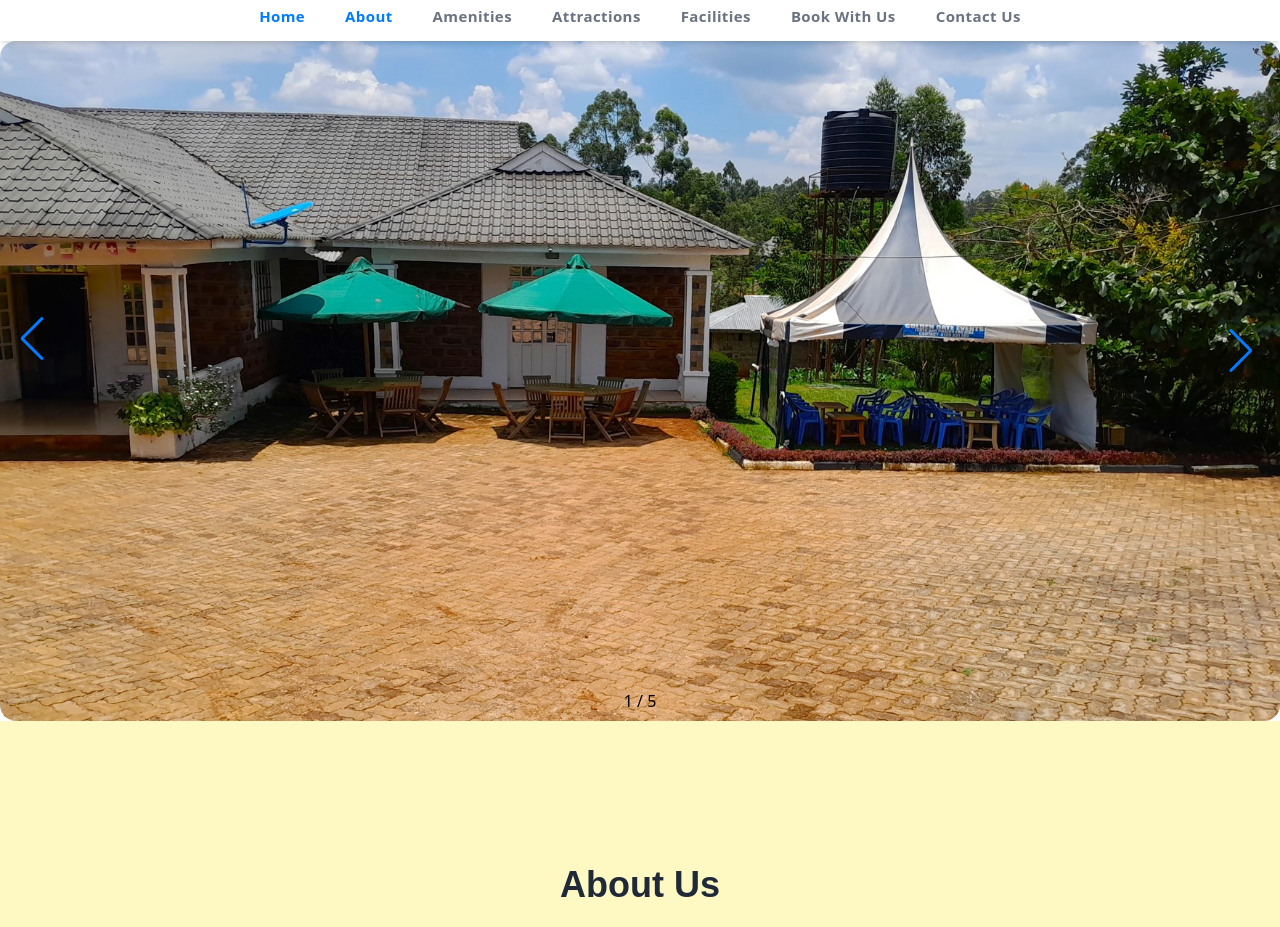
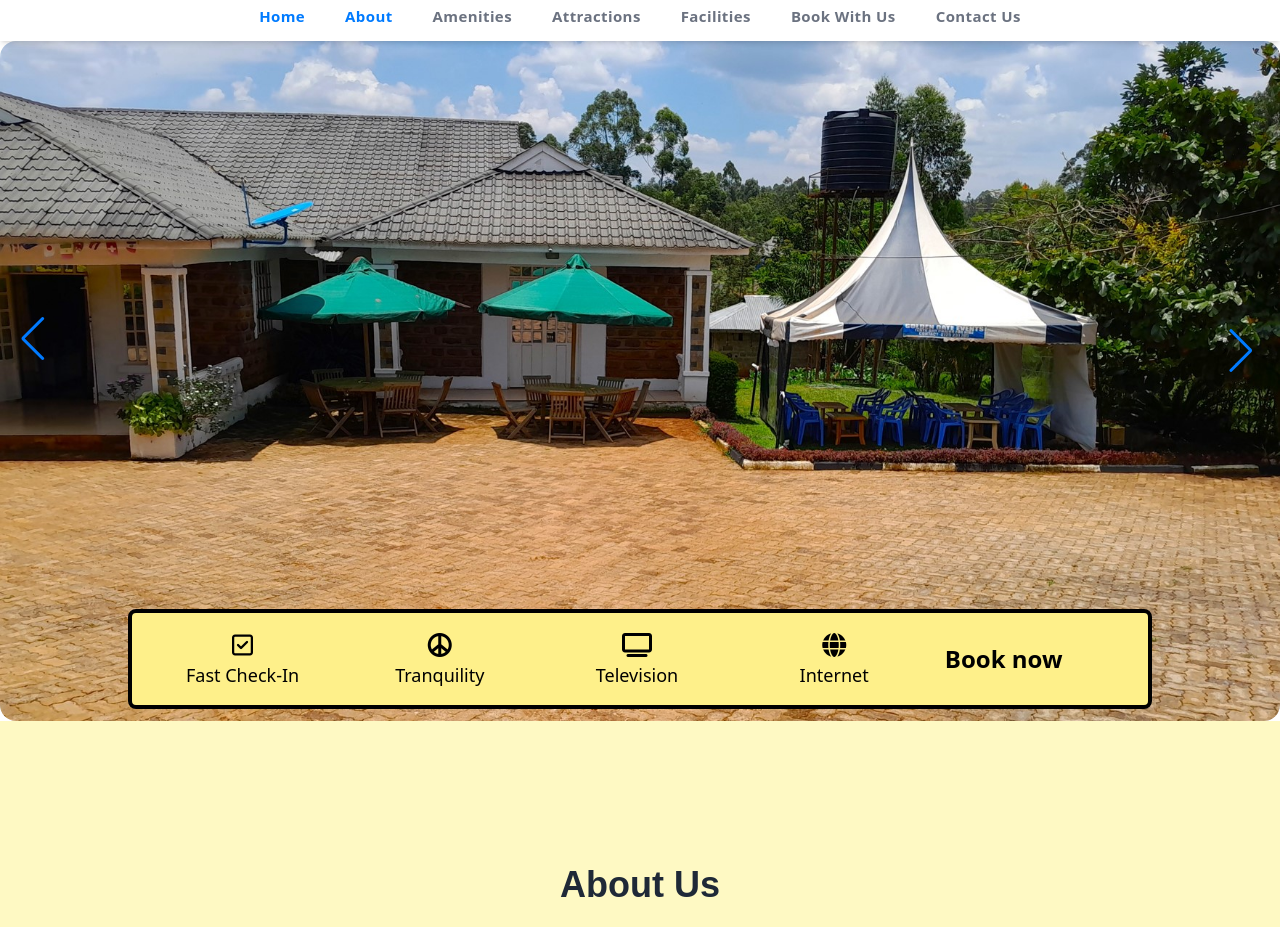
Before and after one commit to Opiyo24/golden_gate_resort, a website: page src/index.html in a window 1280 px wide. Shown: the part 170-1097 px from the top of the page. Drawn offline with nearby package versions, Linux system fonts and the light colour scheme.

Commit message:
Added the carousel banner

```diff
--- a/src/index.html
+++ b/src/index.html
@@ -148,18 +148,18 @@
     <div class="swiper-slide ">
       <div class="w-full h-[50vh] md:h-[70vh] bg-center bg-cover bg-no-repeat rounded-2xl obHope you enjoy your stayject-cover lg:h-[85vh]" style="background-image: url('./images/landscape.jpg');">
         <div class="absolute inset-0 flex items-end justify-center pb-12">
-          <div class="bg-white bg-opacity-30 backdrop-blur-sm rounded-lg p-8 text-center max-w-lg mx-auto">
+          <!-- <div class="bg-white bg-opacity-30 backdrop-blur-sm rounded-lg p-8 text-center max-w-lg mx-auto">
             <h1 class="text-2xl md:text-3xl font-bold text-white">Explore</h1>
             <p class="text-md md:text-lg text-white mt-4">Our open air facilities, gazebo and garden.</p>
-          </div>
+          </div> -->
         </div>
       </div>
     </div>
 
     </div>
     <div class="flex items-center gap-8 lg:justify-start justify-center">
-    <button id="slider-button-left" class="swiper-button-prev group !p-2 flex justify-center items-center !w-6 !h-6 transition-all duration-500 rounded-full !top-2/4 !-translate-y-8 !left-5 hover:bg-yellow-600" data-carousel-prev>
-      <svg class="h-2 w-5 text-black group-hover:text-white" xmlns="http://www.w3.org/2000/svg" width="16" height="16" viewBox="0 0 16 16" fill="none">
+    <button id="slider-button-left" class="swiper-button-prev group !p-0 flex justify-center items-center !w-6 !h-6 transition-all duration-500 rounded-full !top-2/4 !-translate-y-8 !left-5 hover:bg-yellow-600" data-carousel-prev>
+      <svg class="h-2 w-5 text-black group-hover:text-white" xmlns="http://www.w3.org/2000/svg" width="8" height="8" viewBox="0 0 8 8" fill="none">
         <path d="M10.0002 11.9999L6 7.99971L10.0025 3.99719" stroke="currentColor" stroke-width="1.6" stroke-linecap="round" stroke-linejoin="round" />
       </svg>
     </button>
@@ -171,8 +171,34 @@
     </div>
     <div class="swiper-pagination"></div>
     </div>
+    <div id="banner" class="absolute inset-y-auto bottom-3 inset-x-0 z-10 bg-yellow-200 w-1/2 text-2xl items-center rounded-lg mx-auto flex grid-cols-5 border-4 border-black md:w-3/4 lg:w-4/5">
+      <!-- Fast check in -->
+       <div class="w-3/5 md:w-4/5 flex py-4 px-3">
+        <div class="text-center w-1/4">
+          <i class="fa-regular fa-square-check"></i>
+          <p class="hidden md:flex mx-auto md:text-lg justify-center">Fast Check-In</p>
+        </div>
+        <div class="text-center w-1/4">
+          <i class="fa-solid fa-peace"></i>
+          <p class="hidden md:flex md:text-lg justify-center">Tranquility</p>
+        </div>
+        <div class="text-center w-1/4">
+          <i class="fa-solid fa-tv"></i>
+          <p class="hidden md:flex md:text-lg justify-center">Television</p>
+        </div>
+        <div class="text-center w-1/4">
+          <i class="fa-solid fa-globe"></i>
+          <p class="hidden md:flex text-lg justify-center">Internet</p>
+        </div>
+       </div>
+      <div class="h-full mr-0 hover:bg-yellow-500 py-4 font-bold overflow-hidden rounded-lg md:pr-2 lg:pr-5 text-lg md:text-2xl">
+        <a href="#booking">Book now</a>
+      </div>
+    </div>
     </div>
 </section>
+
+
 
 <section id="about" class="py-8 md:py-12 lg:py-36 bg-yellow-100">
   <div class="max-w-5xl  mx-auto font-[sans-serif]">
```
